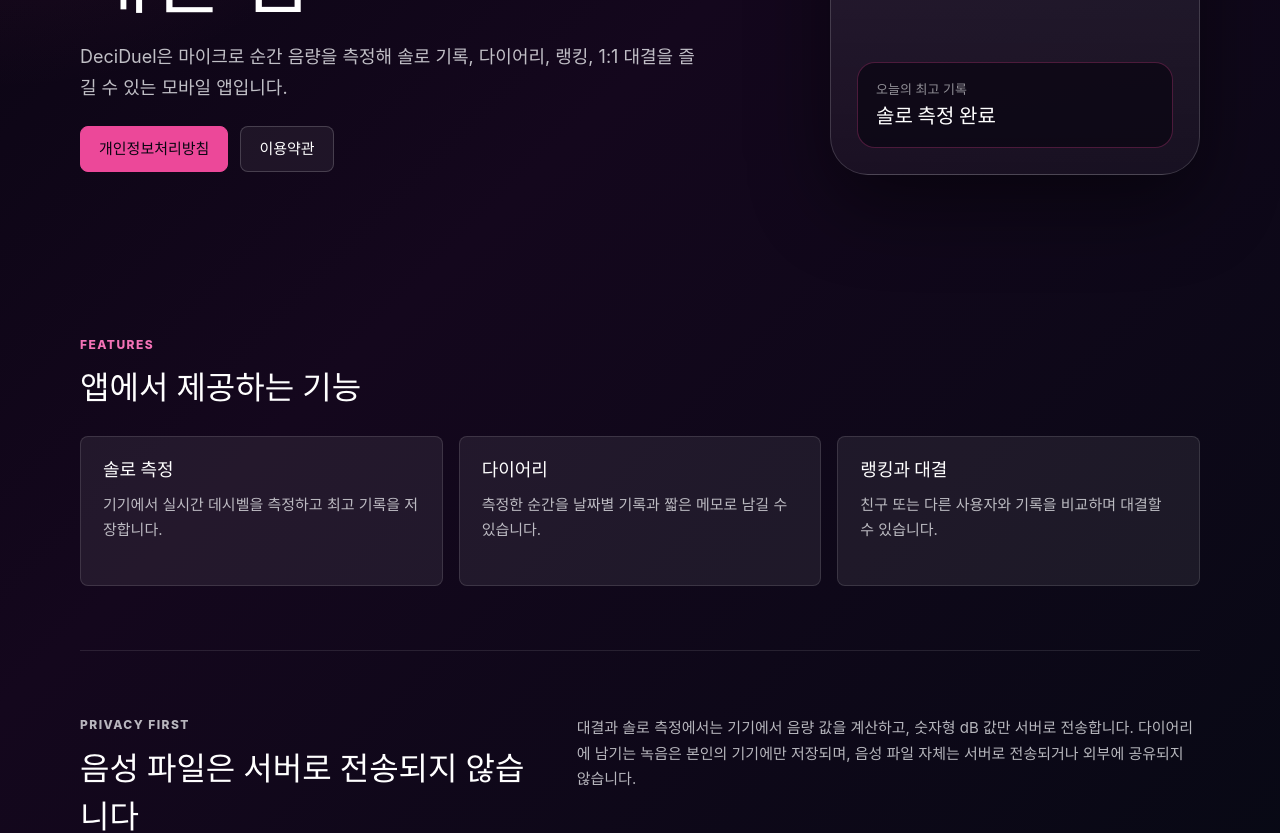
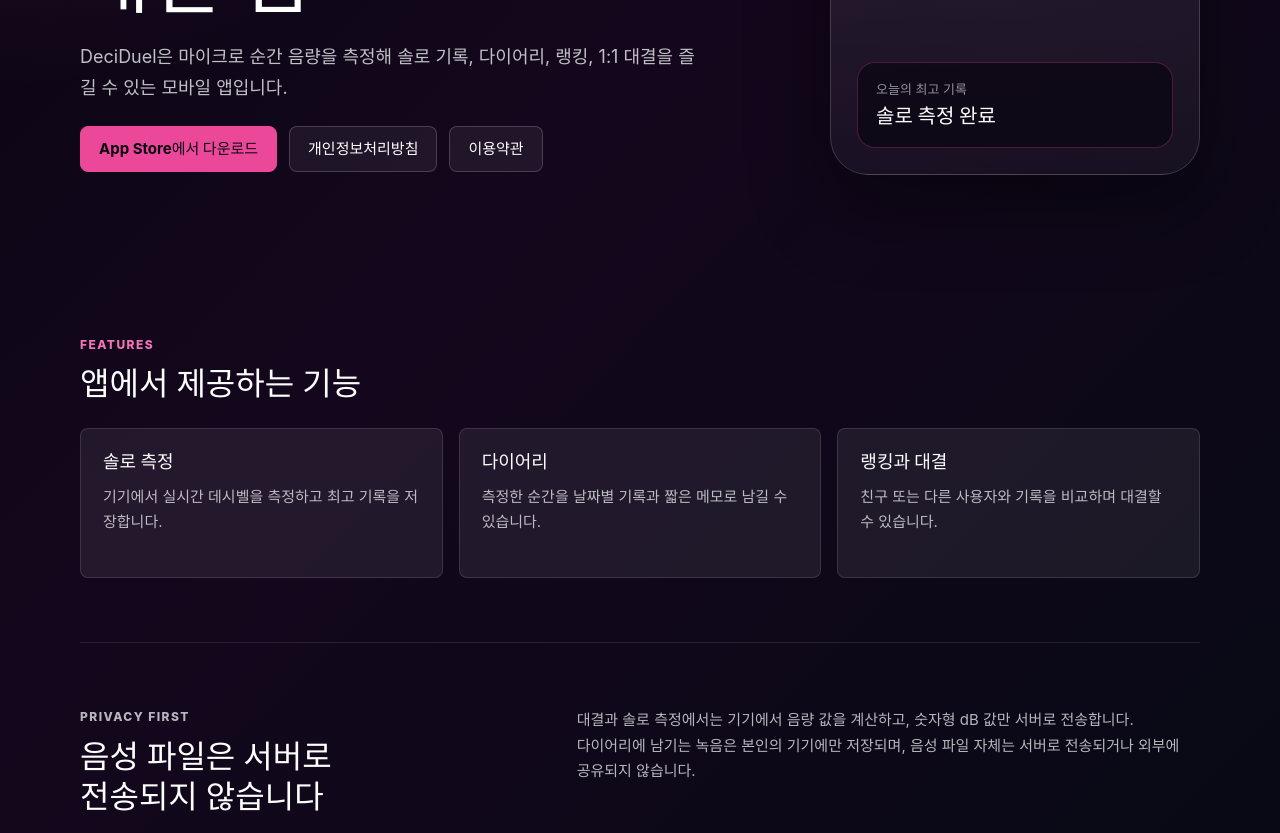
Before and after one commit to Llimy1/deci-duel-web, a React (Vite) app: page / in a window 1280 px wide. Shown: the part 420-1253 px from the top of the page. Built offline with nearby package versions, Linux system fonts and the light colour scheme; no server answers.

Commit message:
Update landing download CTA

```diff
--- a/src/index.css
+++ b/src/index.css
@@ -256,6 +256,10 @@
   color: #fff;
   margin-top: 10px;
   font-size: 32px;
+  line-height: 1.25;
+  text-wrap: balance;
+  word-break: keep-all;
+  overflow-wrap: break-word;
 }
 
 .landing-feature-grid {
@@ -288,6 +292,11 @@
 .landing-note p {
   color: rgba(248, 250, 252, 0.72);
   line-height: 1.7;
+}
+
+.landing-note p {
+  word-break: keep-all;
+  overflow-wrap: break-word;
 }
 
 .landing-feature-grid p {
--- a/src/pages/StaticPages.tsx
+++ b/src/pages/StaticPages.tsx
@@ -10,6 +10,7 @@
 import type { ReactNode } from 'react';
 
 const LAST_UPDATED = '2026-06-08';
+const APP_DOWNLOAD_URL = 'https://apps.apple.com/kr/app/deci-duel/id6778819304';
 
 function PublicPage({ title, children }: { title: string; children: ReactNode }) {
   return (
@@ -47,7 +48,15 @@
               즐길 수 있는 모바일 앱입니다.
             </p>
             <div className="landing-actions">
-              <a className="landing-button landing-button-primary" href="/legal/privacy">
+              <a
+                className="landing-button landing-button-primary"
+                href={APP_DOWNLOAD_URL}
+                target="_blank"
+                rel="noreferrer"
+              >
+                App Store에서 다운로드
+              </a>
+              <a className="landing-button" href="/legal/privacy">
                 개인정보처리방침
               </a>
               <a className="landing-button" href="/legal/terms">
```
